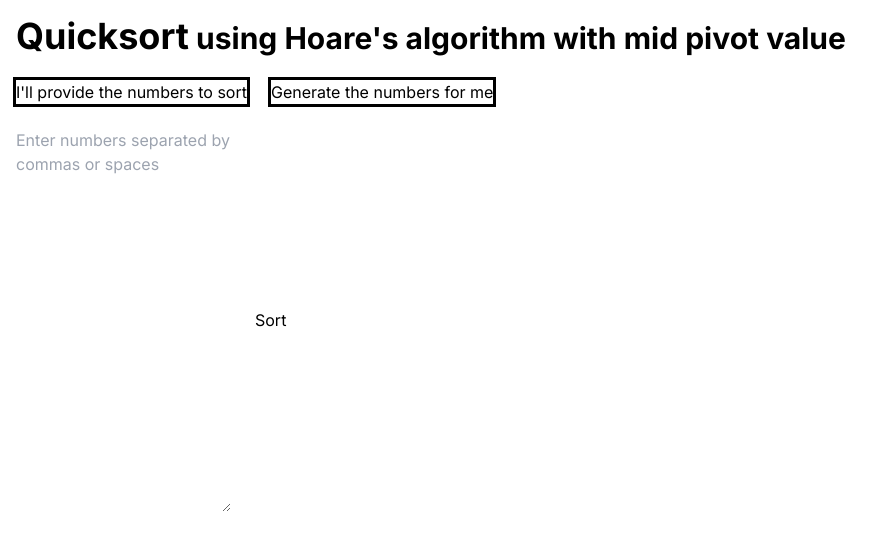
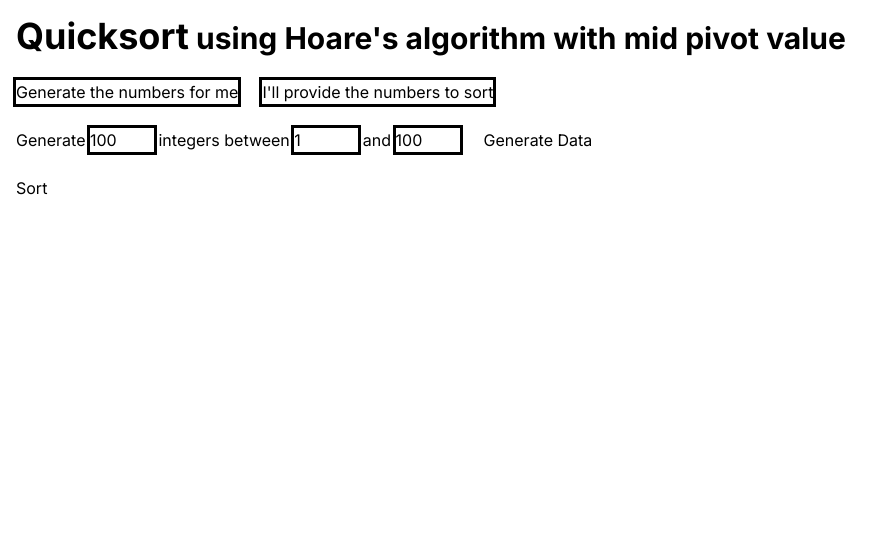
Before and after one commit to jamie-burns0/quicksort-react, a Next.js app in the folder quicksort-react/: page /quicksort in a window 1280 px wide. Shown: the top 548 px of the page, without its empty margins (0-895 px from the left). Built offline with nearby package versions, Linux system fonts and the light colour scheme; what @sira-ui/tailwind would draw is missing.

Commit message:
fix interactions

```diff
--- a/quicksort-react/src/app/components/QuicksortDataInput/QuicksortDataInput.tsx
+++ /dev/null
@@ -1,40 +0,0 @@
-import { useState } from 'react';
-
-interface QuicksortDataInputProps {
-    generatedData: number[];
-}
-
-const QuicksortDataInput = ({generatedData}: QuicksortDataInputProps) => {
-
-    const [data, setData] = useState<string>('');
-
-    const handleClick = () => {
-        console.log(`handleClick: ${data}`);
-        let arr: number[] = [];
-        data.split(/[ ,]+/).map((value) => {
-            console.log(`value=${value}`);
-            arr.push(parseInt(value));
-        });
-    }
-
-    return (
-        <>
-        {console.log(`QuicksortDataInput: data=${data}, generatedData=${generatedData}`)}
-        <div className="flex flex-wrap gap-6 pb-6">
-            <textarea
-                className='input h-96'
-                {...generatedData.length > 0 ? {value: generatedData.join(', ')} : {value: data}}
-                placeholder="Enter numbers separated by commas or spaces"
-                onChange={(event) => setData(event.target.value)}
-            />
-            <button
-                className='btn solid success'
-                onClick={handleClick}>
-                Sort
-            </button>
-        </div>
-        </>
-    );
-}
-
-export default QuicksortDataInput;
--- a/quicksort-react/src/app/components/QuicksortDataSourceChoice/QuicksortDataSourceChoice.tsx
+++ /dev/null
@@ -1,43 +0,0 @@
-'use client';
-
-import { useState } from "react";
-
-type QuicksortDataSourceChoiceProps = {
-    onSelectQuicksortDataSourceChoice: (value: string) => void;
-};
-
-const QuicksortDataSourceChoice = ({onSelectQuicksortDataSourceChoice}: QuicksortDataSourceChoiceProps) => {
-
-    const [selectedQuicksortDataSourceChoiceButton, setSelectedQuicksortDataSourceChoiceButton] = useState<string>('provideNumbers');
-
-    const handleOnClick = (event: React.MouseEvent<HTMLButtonElement>) => {
-        const value = event.currentTarget.getAttribute('data-content') ?? '';
-        setSelectedQuicksortDataSourceChoiceButton(value);
-        onSelectQuicksortDataSourceChoice( value ?? '' );
-    }
-
-    return (
-        <>
-        <div className='flex flex-wrap gap-6 pb-6'>
-            <button
-                className={`btn outline ${'provideNumbers' === selectedQuicksortDataSourceChoiceButton ? 'success' : 'bw'}`}
-                data-content='provideNumbers'
-                name="dataSource"
-                type='button'
-                onClick={handleOnClick}>
-                I'll provide the numbers to sort
-            </button>
-            <button
-                className={`btn outline ${'generateNumbers' === selectedQuicksortDataSourceChoiceButton ? 'success' : 'bw'}`}
-                data-content='generateNumbers'
-                name="dataSource"
-                type='button'
-                onClick={handleOnClick}>
-                Generate the numbers for me
-            </button>
-        </div>
-        </>
-    )
-}
-
-export default QuicksortDataSourceChoice
--- /dev/null
+++ b/quicksort-react/src/app/components/QuicksortDataSourceChoicePanel/QuicksortDataSourceChoicePanel.tsx
@@ -0,0 +1,45 @@
+'use client';
+
+import { useState } from "react";
+import { DataSourceChoice } from "../QuicksortPage/QuicksortPage";
+
+type QuicksortDataSourceChoiceProps = {
+    initialDataSourceChoice: DataSourceChoice;
+    onSelectQuicksortDataSourceChoice: (value: DataSourceChoice) => void;
+};
+
+const QuicksortDataSourceChoicePanel = ({initialDataSourceChoice, onSelectQuicksortDataSourceChoice}: QuicksortDataSourceChoiceProps) => {
+
+    const [selectedQuicksortDataSourceChoiceButton, setSelectedQuicksortDataSourceChoiceButton] = useState<DataSourceChoice>(initialDataSourceChoice);
+
+    const handleOnClick = (event: React.MouseEvent<HTMLButtonElement>) => {
+        const choice = event.currentTarget.getAttribute('data-content') as DataSourceChoice;
+        setSelectedQuicksortDataSourceChoiceButton(choice);
+        onSelectQuicksortDataSourceChoice( choice );
+    }
+
+    return (
+        <>
+        <div className='flex flex-wrap gap-6 pb-6'>
+            <button
+                className={`btn outline ${'generateNumbers' === selectedQuicksortDataSourceChoiceButton ? 'success' : 'bw'}`}
+                data-content={DataSourceChoice.GenerateNumbers}
+                name="dataSource"
+                type='button'
+                onClick={handleOnClick}>
+                Generate the numbers for me
+            </button>
+            <button
+                className={`btn outline ${'provideNumbers' === selectedQuicksortDataSourceChoiceButton ? 'success' : 'bw'}`}
+                data-content={DataSourceChoice.ProvideNumbers}
+                name="dataSource"
+                type='button'
+                onClick={handleOnClick}>
+                I'll provide the numbers to sort
+            </button>
+        </div>
+        </>
+    )
+}
+
+export default QuicksortDataSourceChoicePanel
--- a/quicksort-react/src/app/components/QuicksortDataGenerator/QuicksortDataGenerator.tsx
+++ b/quicksort-react/src/app/components/QuicksortGenerateDataPanel/QuicksortGenerateDataPanel.tsx
@@ -6,14 +6,13 @@ interface QuicksortDataGeneratorProps {
     onQuicksortDataGeneration: (value: number[]) => void;
 }
 
-const QuicksortDataGenerator = ({onQuicksortDataGeneration}: QuicksortDataGeneratorProps) => {
+const QuicksortGenerateDataPanel = ({onQuicksortDataGeneration}: QuicksortDataGeneratorProps) => {
 
     const [numberOfNumbers, setNumberOfNumbers] = useState<number>(100);
     const [lowerBound, setLowerBound] = useState<number>(1);
     const [upperBound, setUpperBound] = useState<number>(100);
 
     const handleOnClick = () => {
-        console.log(`handleOnClick: ${numberOfNumbers}, ${lowerBound}, ${upperBound}`);
 
         const n = numberOfNumbers;
         const lb = lowerBound;
@@ -70,4 +69,4 @@ const QuicksortDataGenerator = ({onQuicksortDataGeneration}: QuicksortDataGenera
     );
 }
 
-export default QuicksortDataGenerator;
+export default QuicksortGenerateDataPanel;
--- /dev/null
+++ b/quicksort-react/src/app/components/QuicksortGeneratedDataDisplay/QuicksortGeneratedDataDisplay.tsx
@@ -0,0 +1,20 @@
+interface QuicksortGeneratedDataDisplayProps {
+    dataToDisplay: string;
+}
+
+const QuicksortGeneratedDataDisplay = ({dataToDisplay}: QuicksortGeneratedDataDisplayProps) => {
+
+  return (
+    <>
+    <div className="flex flex-wrap gap-6 pb-6">
+        <textarea
+            className='input h-96'
+            readOnly={true}
+            defaultValue={dataToDisplay}
+        />
+    </div>
+    </>
+  );
+}
+
+export default QuicksortGeneratedDataDisplay;
--- a/quicksort-react/src/app/components/QuicksortPage/QuicksortPage.tsx
+++ b/quicksort-react/src/app/components/QuicksortPage/QuicksortPage.tsx
@@ -1,32 +1,65 @@
 'use client';
 
 import { useState } from "react";
-import QuicksortDataSourceChoice from "../QuicksortDataSourceChoice/QuicksortDataSourceChoice";
+import QuicksortDataSourceChoicePanel from "../QuicksortDataSourceChoicePanel/QuicksortDataSourceChoicePanel";
 import QuicksortHeading from "../QuicksortHeading/QuicksortHeading";
-import QuicksortDataInput from "../QuicksortDataInput/QuicksortDataInput";
-import QuicksortDataGenerator from "../QuicksortDataGenerator/QuicksortDataGenerator";
+import QuicksortProvideDataPanel from "../QuicksortProvideDataPanel/QuicksortProvideDataPanel";
+import QuicksortGenerateDataPanel from "../QuicksortGenerateDataPanel/QuicksortGenerateDataPanel";
+import QuicksortGeneratedDataDisplay from "../QuicksortGeneratedDataDisplay/QuicksortGeneratedDataDisplay";
+import QuicksortSortButtonPanel from "../QuicksortSortButtonPanel/QuicksortSortButtonPanel";
+
+enum DataSourceChoice {
+    GenerateNumbers = 'generateNumbers',
+    ProvideNumbers = 'provideNumbers'
+}
 
 const QuicksortPage = () => {
 
-    const [showQuicksortDataGenerator, setShowQuicksortDataGenerator] = useState<boolean>(false);
-    const [quicksortDataSourceChoice, setQuicksortDataSourceChoice] = useState<string>('provideNumbers');
+    const initialDataSourceChoice = DataSourceChoice.GenerateNumbers;
+
+    const [quicksortDataSourceChoice, setQuicksortDataSourceChoice] = useState<DataSourceChoice>(initialDataSourceChoice);
 
     const [generatedData, setGeneratedData] = useState<number[]>([]);
+    const [providedData, setProvidedData] = useState<number[]>([]);
 
-    const handleSelectQuicksortDataSourceChoice = (value: string) => {
-        console.log(`QuicksortPage: handleQuicksortDataSourceChoice: ${value}`)
+    const showQuicksortDataGeneratorPanel = () => {
+        return DataSourceChoice.GenerateNumbers === quicksortDataSourceChoice;
+    }
 
-        if( quicksortDataSourceChoice === value ) {
+    const showQuicksortInputPanel = () => {
+        return DataSourceChoice.ProvideNumbers === quicksortDataSourceChoice;
+    }
+
+    const haveGeneratedData = () => {
+        return generatedData.length > 0;
+    }
+
+    const haveProvidedData = () => {
+        return providedData.length > 0;
+    }
+
+    const isSortButtonEnabled = () => {
+        return  ( DataSourceChoice.GenerateNumbers === quicksortDataSourceChoice && haveGeneratedData() ) ||
+                ( DataSourceChoice.ProvideNumbers === quicksortDataSourceChoice && haveProvidedData() );
+    }
+
+    const generatedDataAsCommanSeparatedString = () => {
+        return generatedData.join(', ');
+    }
+
+    const handleSelectQuicksortDataSourceChoice = (choice: DataSourceChoice) => {
+        console.log(`QuicksortPage: handleQuicksortDataSourceChoice: ${choice}`)
+
+        if( quicksortDataSourceChoice === choice ) {
             return;
         }
 
-        setQuicksortDataSourceChoice(value);
+        setQuicksortDataSourceChoice(choice);
 
-        if( 'generateNumbers' === value ) {
-            setShowQuicksortDataGenerator(true);
+        if( DataSourceChoice.GenerateNumbers === choice ) {
             setGeneratedData([]);
         } else {
-            setShowQuicksortDataGenerator(false);
+            setProvidedData([]);
         }
     }
 
@@ -35,14 +68,22 @@ const QuicksortPage = () => {
         setGeneratedData(generatedData);
     }
 
+    const handleQuicksortDataProvided = (providedData: number[]) => {
+        console.log(`QuicksortPage: handleQuicksortDataProvided: ${providedData}`);
+        setProvidedData(providedData);
+    }
+
     return (
         <>
             <QuicksortHeading />
-            <QuicksortDataSourceChoice onSelectQuicksortDataSourceChoice={ handleSelectQuicksortDataSourceChoice }/>
-            {showQuicksortDataGenerator && <QuicksortDataGenerator onQuicksortDataGeneration={ handleQuicksortDataGeneration }/>}
-            <QuicksortDataInput generatedData={generatedData} />
+            <QuicksortDataSourceChoicePanel initialDataSourceChoice={quicksortDataSourceChoice} onSelectQuicksortDataSourceChoice={ handleSelectQuicksortDataSourceChoice }/>
+            {showQuicksortDataGeneratorPanel() && <QuicksortGenerateDataPanel onQuicksortDataGeneration={ handleQuicksortDataGeneration }/>}
+            {showQuicksortDataGeneratorPanel() && haveGeneratedData() && <QuicksortGeneratedDataDisplay dataToDisplay={generatedDataAsCommanSeparatedString()} />}
+            {showQuicksortInputPanel() && <QuicksortProvideDataPanel onQuicksortDataProvided={ handleQuicksortDataProvided }/>}
+            <QuicksortSortButtonPanel isEnabled={isSortButtonEnabled()}/>
         </>
     );
 };
 
 export default QuicksortPage;
+export { DataSourceChoice };
--- /dev/null
+++ b/quicksort-react/src/app/components/QuicksortProvideDataPanel/QuicksortProvideDataPanel.tsx
@@ -0,0 +1,31 @@
+import { useState } from 'react';
+
+interface QuicksortProvideDataPanelProps {
+    onQuicksortDataProvided: (value: number[]) => void;
+}
+
+const QuicksortProvideDataPanel = ({onQuicksortDataProvided}: QuicksortProvideDataPanelProps) => {
+
+    const [data, setData] = useState<string>('');
+
+    const handleChange = (value: string) => {
+        setData(value);
+        const numbers = value.split(/[\s,]+/).map(Number);
+        onQuicksortDataProvided(numbers);
+    }
+
+    return (
+        <>
+        <div className="flex flex-wrap gap-6 pb-6">
+            <textarea
+                className='input h-96'
+                placeholder="Enter numbers separated by commas or spaces"
+                value={data}
+                onChange={e => handleChange(e.target.value)}
+            />
+        </div>
+        </>
+    );
+}
+
+export default QuicksortProvideDataPanel;
--- /dev/null
+++ b/quicksort-react/src/app/components/QuicksortSortButtonPanel/QuicksortSortButtonPanel.tsx
@@ -0,0 +1,25 @@
+interface QuicksortSortButtonPanelProps {
+    isEnabled: boolean;
+}
+
+const QuicksortSortButtonPanel = ({isEnabled}: QuicksortSortButtonPanelProps) => {
+
+const handleClick = () => {
+    console.log(`handleClick`);
+}
+
+  return (
+    <>
+    <div className="flex flex-wrap gap-6 pb-6">
+        <button
+            className='btn solid success'
+            disabled={!isEnabled}
+            onClick={handleClick}>
+            Sort
+        </button>
+    </div>
+    </>
+  );
+}
+
+export default QuicksortSortButtonPanel;
```
Also changed, not shown: quicksort-react/src/app/components/QuicksortInput/QuicksortInput.tsx (deleted, +0 -16 lines).
